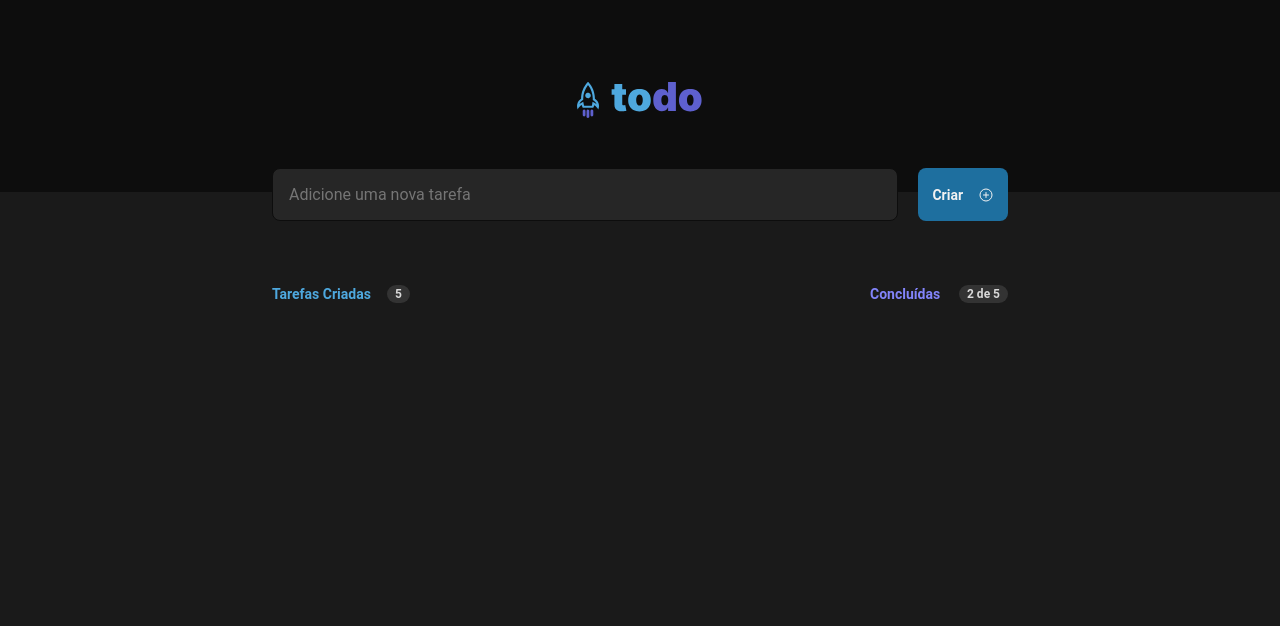
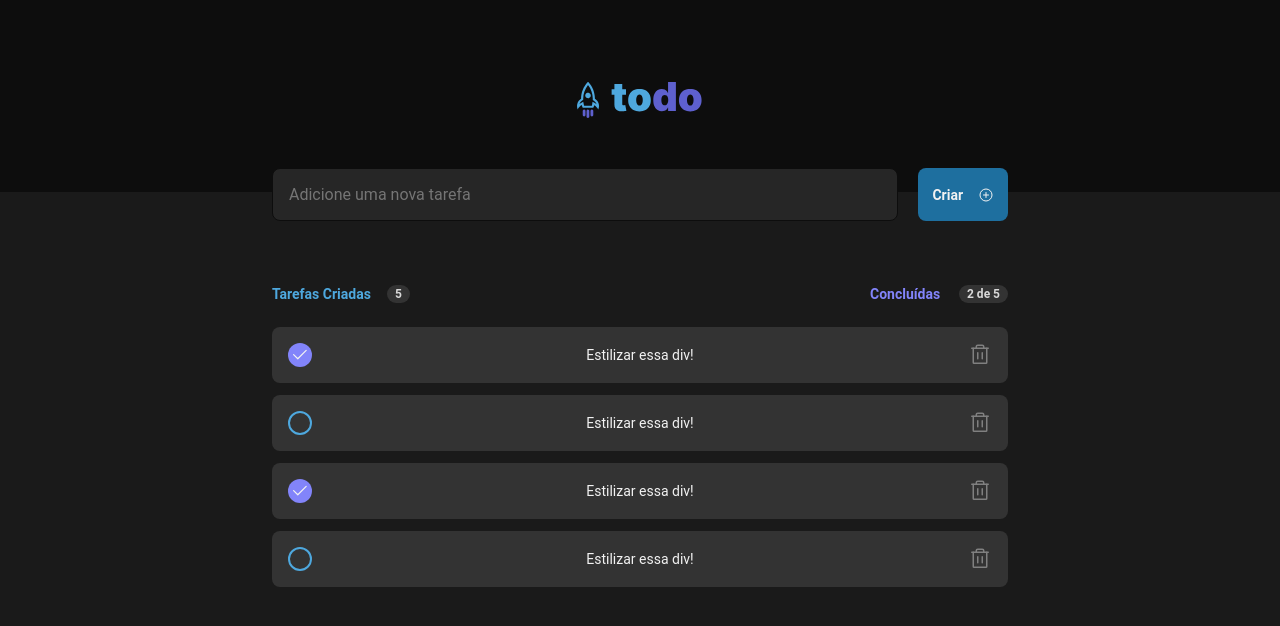
Before and after one commit to nehamamandelbaum/to-do, a React (Vite) app: page / in a window 1280 px wide. Shown: the top 626 px of the page. Built offline with nearby package versions, Linux system fonts and the light colour scheme.

Commit message:
style: styles for to do component

```diff
--- a/package.json
+++ b/package.json
@@ -11,7 +11,8 @@
   "dependencies": {
     "phosphor-react": "^1.4.1",
     "react": "^18.2.0",
-    "react-dom": "^18.2.0"
+    "react-dom": "^18.2.0",
+    "uuid": "^9.0.0"
   },
   "devDependencies": {
     "@types/react": "^18.0.24",
--- a/src/App.module.css
+++ b/src/App.module.css
@@ -2,6 +2,7 @@
   display: flex;
   justify-content: space-between;
   width: 46rem;
+  margin-bottom: 1.5rem;
 }
 
 .wrapper {
--- a/src/App.tsx
+++ b/src/App.tsx
@@ -6,6 +6,7 @@ import {Info} from "./components/Info";
 import "./global.css";
 
 import styles from "./App.module.css";
+import {Todo} from "./components/Todo";
 
 function App() {
   return (
@@ -17,6 +18,13 @@ function App() {
           <Info info="Tarefas Criadas" count="5" isPurple={false} />
           <Info info="Concluídas" count="2 de 5" isPurple />
         </div>
+
+        <ul>
+          <Todo checked={true} id="1" task="Estilizar essa div!" />
+          <Todo checked={false} id="2" task="Estilizar essa div!" />
+          <Todo checked={true} id="3" task="Estilizar essa div!" />
+          <Todo checked={false} id="4" task="Estilizar essa div!" />
+        </ul>
       </div>
     </div>
   );
--- /dev/null
+++ b/src/components/Todo.module.css
@@ -0,0 +1,44 @@
+.todoWrapper {
+  list-style: none;
+  width: 46rem;
+  background: var(--gray-400);
+  margin-bottom: 0.75rem;
+  padding: 1rem;
+  border-radius: 8px;
+  display: flex;
+  justify-content: space-between;
+  align-items: center;
+  font-size: 0.875rem;
+}
+
+.todoWrapper svg {
+  width: 1.5rem;
+  height: 1.5rem;
+  color: var(--gray-300);
+  cursor: pointer;
+}
+
+.todoButton {
+  width: 1.5rem;
+  height: 1.5rem;
+  border-radius: 999px;
+  background: var(--gray-400);
+  border: 2px solid var(--blue);
+}
+
+.todoButtonChecked {
+  width: 1.5rem;
+  height: 1.5rem;
+  background: var(--purple);
+  border: none;
+  border-radius: 999px;
+  display: flex;
+  justify-content: center;
+  align-items: center;
+}
+
+.todoButtonChecked svg {
+  color: var(--grey-100);
+  width: 80%;
+  height: 80%;
+}
--- /dev/null
+++ b/src/components/Todo.tsx
@@ -0,0 +1,22 @@
+import styles from "./Todo.module.css";
+import {Trash, Check} from "phosphor-react";
+
+interface TodoProps {
+  checked: boolean;
+  id: string;
+  task: string;
+}
+export function Todo({checked, id, task}: TodoProps) {
+  return (
+    <li className={styles.todoWrapper}>
+      <button
+        className={checked ? styles.todoButtonChecked : styles.todoButton}
+      >
+        {checked && <Check />}
+      </button>
+      <span className={styles.task}>{task}</span>
+
+      <Trash />
+    </li>
+  );
+}
```
Also changed, not shown: 1 other file (tests, documents, lock files or other folders).
